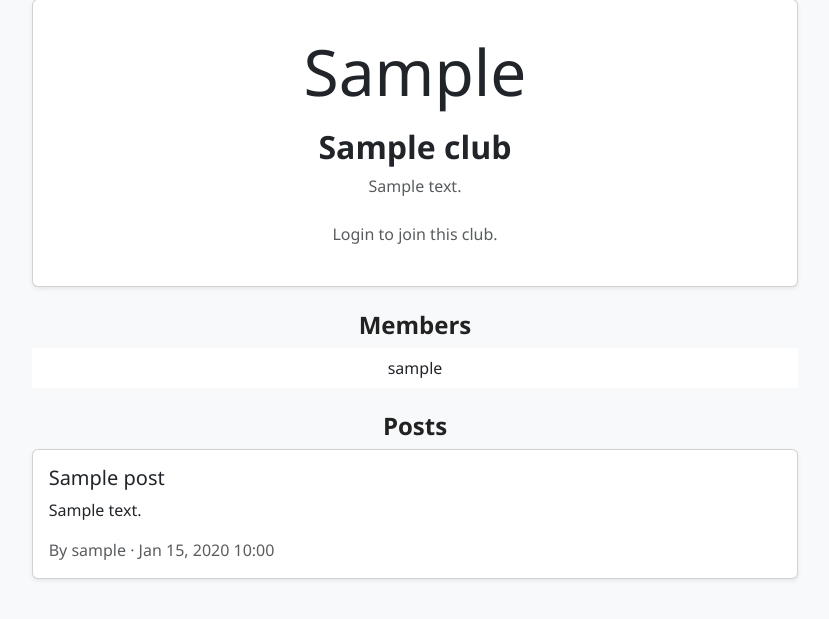
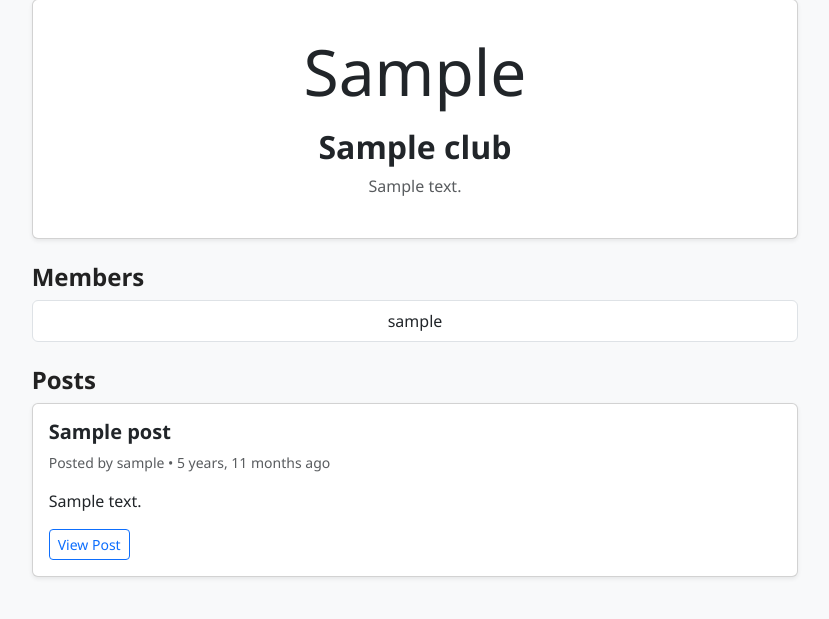
Before and after one commit to mario14guajardo/django-app, a Django app: a page that uses myapp/templates/myapp/club_detail.html in a window 1280 px wide. Shown: the part 121-740 px from the top of the page, without its empty margins (225-1054 px from the left). Run offline with Django 5.2, Linux system fonts and the light colour scheme; tables that the repository leaves empty hold one stand-in row (values such as "Sample post").

Commit message:
Update club_detail.html

```diff
--- a/myapp/templates/myapp/club_detail.html
+++ b/myapp/templates/myapp/club_detail.html
@@ -2,8 +2,10 @@
 {% block title %}{{ club.name }}{% endblock %}
 
 {% block content %}
-<div class="col-md-8 mx-auto text-center">
-    <div class="card p-4 shadow-sm mb-4">
+<div class="col-md-8 mx-auto">
+
+    <!-- Club Header -->
+    <div class="card p-4 shadow-sm mb-4 text-center">
         <div style="font-size: 4rem;">{{ club.emoji }}</div>
         <h2 class="fw-bold mt-2">{{ club.name }}</h2>
         <p class="text-muted">{{ club.description }}</p>
@@ -17,13 +19,12 @@
                     <button class="btn btn-primary mt-2">Join Club</button>
                 {% endif %}
             </form>
-        {% else %}
-            <p class="mt-2 text-muted">Login to join this club.</p>
         {% endif %}
     </div>
 
-    <h4 class="fw-bold mt-4 mb-2">Members</h4>
-    <ul class="list-group list-group-flush mb-4">
+    <!-- Members -->
+    <h4 class="fw-bold mb-2">Members</h4>
+    <ul class="list-group mb-4">
         {% for member in club.members.all %}
             <li class="list-group-item text-center">{{ member.username }}</li>
         {% empty %}
@@ -31,28 +32,30 @@
         {% endfor %}
     </ul>
 
-    <!-- Create Post Button (only for members) -->
-    {% if user.is_authenticated and user in club.members.all %}
-        <a href="{% url 'create_post_in_club' club.name %}" class="btn btn-primary mb-3">Create Post</a>
-    {% endif %}
+    <!-- POSTS SECTION -->
+    <h4 class="fw-bold mt-4">Posts</h4>
 
-    <!-- Club Posts -->
-    <h4 class="fw-bold mt-4 mb-2">Posts</h4>
     {% if posts %}
         {% for post in posts %}
-            <div class="card mb-3 shadow-sm text-start">
+            <div class="card mb-3 shadow-sm">
                 <div class="card-body">
-                    <h5 class="card-title">{{ post.title }}</h5>
-                    <p class="card-text">{{ post.body|truncatechars:200 }}</p>
-                    <p class="text-muted mb-0">
-                        By {{ post.author.username }} &middot; {{ post.created_at|date:"M d, Y H:i" }}
+                    <h5 class="fw-bold">{{ post.title }}</h5>
+                    <p class="text-muted small">
+                        Posted by {{ post.author.username }} • {{ post.created_at|timesince }} ago
                     </p>
-                    <a href="{% url 'post_detail' post.id %}" class="stretched-link"></a>
+                    <p>{{ post.body|truncatewords:30 }}</p>
+
+                    <a href="{% url 'post_detail' post.id %}" class="btn btn-sm btn-outline-primary">
+                        View Post
+                    </a>
                 </div>
             </div>
         {% endfor %}
     {% else %}
-        <p class="text-muted">No posts yet. Be the first to post!</p>
+        <p class="text-muted text-center mt-3">
+            No posts yet. Be the first to post!
+        </p>
     {% endif %}
+
 </div>
 {% endblock %}
```
